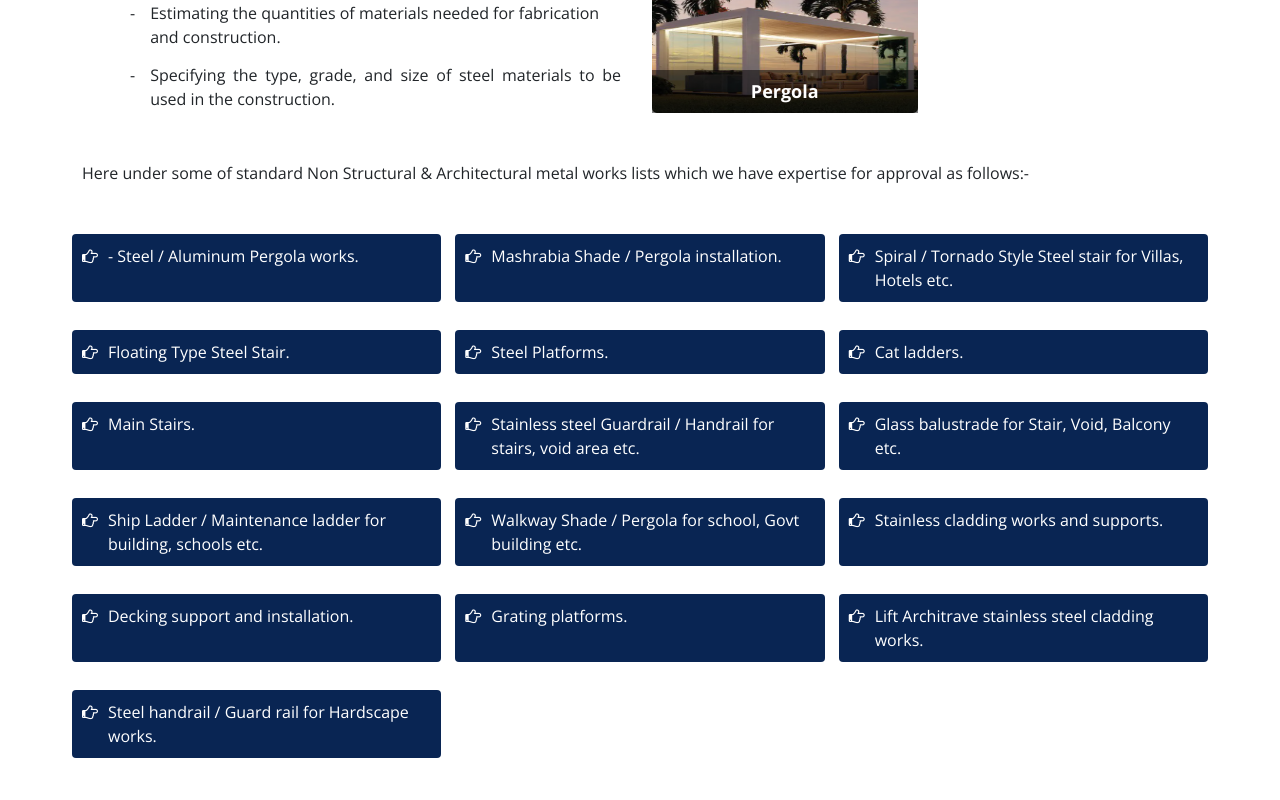
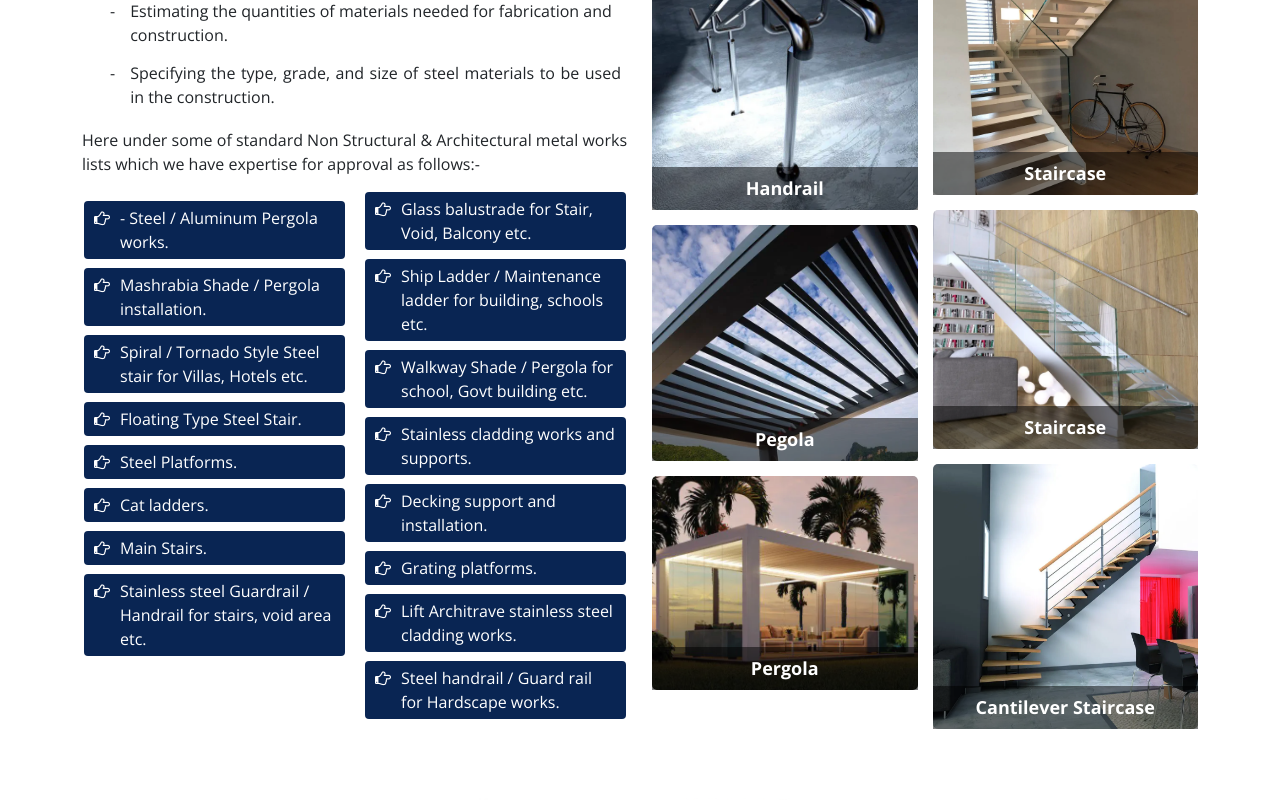
Before and after one commit to subratre/draftsman, a Next.js app: page /non-structural-steel-works in a window 1280 px wide. Shown: the part 1300-2100 px from the top of the page. Built offline with nearby package versions, Linux system fonts and the light colour scheme.

Commit message:
all commit

```diff
--- a/pages/non-structural-steel-works/index.js
+++ b/pages/non-structural-steel-works/index.js
@@ -137,6 +137,131 @@ const NonStructralSteelWorks = () => {
                   </span>
                 </div>
               </div>
+              <div className="somework">
+                <p>
+                  Here under some of standard Non Structural & Architectural
+                  metal works lists which we have expertise for approval as
+                  follows:-
+                </p>
+                <ul>
+                  <li>
+                    <span>
+                      <i class="fa fa-hand-o-right" aria-hidden="true"></i>
+                    </span>
+                    <span>- Steel / Aluminum Pergola works.</span>
+                  </li>
+                  <li>
+                    <span>
+                      <i class="fa fa-hand-o-right" aria-hidden="true"></i>
+                    </span>
+                    <span> Mashrabia Shade / Pergola installation.</span>
+                  </li>
+                  <li>
+                    <span>
+                      <i class="fa fa-hand-o-right" aria-hidden="true"></i>
+                    </span>
+                    <span>
+                      {" "}
+                      Spiral / Tornado Style Steel stair for Villas, Hotels etc.
+                    </span>
+                  </li>
+                  <li>
+                    <span>
+                      <i class="fa fa-hand-o-right" aria-hidden="true"></i>
+                    </span>
+                    <span> Floating Type Steel Stair.</span>
+                  </li>
+                  <li>
+                    <span>
+                      <i class="fa fa-hand-o-right" aria-hidden="true"></i>
+                    </span>
+                    <span>Steel Platforms.</span>
+                  </li>
+                  <li>
+                    <span>
+                      <i class="fa fa-hand-o-right" aria-hidden="true"></i>
+                    </span>
+                    <span> Cat ladders.</span>
+                  </li>
+                  <li>
+                    <span>
+                      <i class="fa fa-hand-o-right" aria-hidden="true"></i>
+                    </span>
+                    <span> Main Stairs.</span>
+                  </li>
+                  <li>
+                    <span>
+                      <i class="fa fa-hand-o-right" aria-hidden="true"></i>
+                    </span>
+                    <span>
+                      {" "}
+                      Stainless steel Guardrail / Handrail for stairs, void area
+                      etc.
+                    </span>
+                  </li>
+                  <li>
+                    <span>
+                      <i class="fa fa-hand-o-right" aria-hidden="true"></i>
+                    </span>
+                    <span> Glass balustrade for Stair, Void, Balcony etc.</span>
+                  </li>
+                  <li>
+                    <span>
+                      <i class="fa fa-hand-o-right" aria-hidden="true"></i>
+                    </span>
+                    <span>
+                      {" "}
+                      Ship Ladder / Maintenance ladder for building, schools
+                      etc.
+                    </span>
+                  </li>
+                  <li>
+                    <span>
+                      <i class="fa fa-hand-o-right" aria-hidden="true"></i>
+                    </span>
+                    <span>
+                      {" "}
+                      Walkway Shade / Pergola for school, Govt building etc.
+                    </span>
+                  </li>
+                  <li>
+                    <span>
+                      <i class="fa fa-hand-o-right" aria-hidden="true"></i>
+                    </span>
+                    <span> Stainless cladding works and supports.</span>
+                  </li>
+                  <li>
+                    <span>
+                      <i class="fa fa-hand-o-right" aria-hidden="true"></i>
+                    </span>
+                    <span>Decking support and installation.</span>
+                  </li>
+                  <li>
+                    <span>
+                      <i class="fa fa-hand-o-right" aria-hidden="true"></i>
+                    </span>
+                    <span> Grating platforms.</span>
+                  </li>
+                  <li>
+                    <span>
+                      <i class="fa fa-hand-o-right" aria-hidden="true"></i>
+                    </span>
+                    <span>
+                      {" "}
+                      Lift Architrave stainless steel cladding works.
+                    </span>
+                  </li>
+                  <li>
+                    <span>
+                      <i class="fa fa-hand-o-right" aria-hidden="true"></i>
+                    </span>
+                    <span>
+                      {" "}
+                      Steel handrail / Guard rail for Hardscape works.
+                    </span>
+                  </li>
+                </ul>
+              </div>
             </div>
             <div class="col-lg-6" align="center">
               <div class="row">
@@ -248,125 +373,6 @@ const NonStructralSteelWorks = () => {
                 </div>
               </div>
             </div>
-            <p>
-              Here under some of standard Non Structural & Architectural metal
-              works lists which we have expertise for approval as follows:-
-            </p>
-          </div>
-        </div>
-        <div className="container mt-4">
-          <div className="row">
-            <ul>
-              <li>
-                <span>
-                  <i class="fa fa-hand-o-right" aria-hidden="true"></i>
-                </span>
-                <span>- Steel / Aluminum Pergola works.</span>
-              </li>
-              <li>
-                <span>
-                  <i class="fa fa-hand-o-right" aria-hidden="true"></i>
-                </span>
-                <span> Mashrabia Shade / Pergola installation.</span>
-              </li>
-              <li>
-                <span>
-                  <i class="fa fa-hand-o-right" aria-hidden="true"></i>
-                </span>
-                <span>
-                  {" "}
-                  Spiral / Tornado Style Steel stair for Villas, Hotels etc.
-                </span>
-              </li>
-              <li>
-                <span>
-                  <i class="fa fa-hand-o-right" aria-hidden="true"></i>
-                </span>
-                <span> Floating Type Steel Stair.</span>
-              </li>
-              <li>
-                <span>
-                  <i class="fa fa-hand-o-right" aria-hidden="true"></i>
-                </span>
-                <span>Steel Platforms.</span>
-              </li>
-              <li>
-                <span>
-                  <i class="fa fa-hand-o-right" aria-hidden="true"></i>
-                </span>
-                <span> Cat ladders.</span>
-              </li>
-              <li>
-                <span>
-                  <i class="fa fa-hand-o-right" aria-hidden="true"></i>
-                </span>
-                <span> Main Stairs.</span>
-              </li>
-              <li>
-                <span>
-                  <i class="fa fa-hand-o-right" aria-hidden="true"></i>
-                </span>
-                <span>
-                  {" "}
-                  Stainless steel Guardrail / Handrail for stairs, void area
-                  etc.
-                </span>
-              </li>
-              <li>
-                <span>
-                  <i class="fa fa-hand-o-right" aria-hidden="true"></i>
-                </span>
-                <span> Glass balustrade for Stair, Void, Balcony etc.</span>
-              </li>
-              <li>
-                <span>
-                  <i class="fa fa-hand-o-right" aria-hidden="true"></i>
-                </span>
-                <span>
-                  {" "}
-                  Ship Ladder / Maintenance ladder for building, schools etc.
-                </span>
-              </li>
-              <li>
-                <span>
-                  <i class="fa fa-hand-o-right" aria-hidden="true"></i>
-                </span>
-                <span>
-                  {" "}
-                  Walkway Shade / Pergola for school, Govt building etc.
-                </span>
-              </li>
-              <li>
-                <span>
-                  <i class="fa fa-hand-o-right" aria-hidden="true"></i>
-                </span>
-                <span> Stainless cladding works and supports.</span>
-              </li>
-              <li>
-                <span>
-                  <i class="fa fa-hand-o-right" aria-hidden="true"></i>
-                </span>
-                <span>Decking support and installation.</span>
-              </li>
-              <li>
-                <span>
-                  <i class="fa fa-hand-o-right" aria-hidden="true"></i>
-                </span>
-                <span> Grating platforms.</span>
-              </li>
-              <li>
-                <span>
-                  <i class="fa fa-hand-o-right" aria-hidden="true"></i>
-                </span>
-                <span> Lift Architrave stainless steel cladding works.</span>
-              </li>
-              <li>
-                <span>
-                  <i class="fa fa-hand-o-right" aria-hidden="true"></i>
-                </span>
-                <span> Steel handrail / Guard rail for Hardscape works.</span>
-              </li>
-            </ul>
           </div>
         </div>
       </section>
--- a/styles/globals.css
+++ b/styles/globals.css
@@ -243,7 +243,18 @@ span.humbergs {
 }
 
 .navmobile li {
-  padding: 5px 14px;
+  padding: 6px 0;
+}
+.somework ul {
+  columns: 2;
+}
+
+.navmobile ul li:not(:last-child) {
+  border-bottom: 1px solid #fff;
+}
+
+.navmobile li a {
+  padding: 2px 12px;
 }
 .navmobile li.active a {
   font-weight: bold;
@@ -2427,13 +2438,7 @@ section.non-ul-data ul {
 }
 
 section.non-ul-data ul {
-  margin: 0;
-  padding: 0;
-  list-style: none;
-  display: grid;
-  grid-template-columns: repeat(auto-fill, minmax(300px, 1fr));
-  /* Adjust the column width as needed */
-  gap: 10px; /* Optional: Add some gap between list items */
+  column: 2;
 }
 
 section.non-ul-data ul li {
@@ -2442,7 +2447,7 @@ section.non-ul-data ul li {
   /* background: #787373; */
   background-color: #092553;
   margin: 9px 2px;
-  padding: 10px;
+  padding: 5px 10px;
   border-radius: 4px;
   color: #fff;
   cursor: pointer;
@@ -2477,9 +2482,9 @@ section.profesional-reviewer {
   font-weight: bold;
 }
 .listitem {
-  margin-left: 41px;
-  margin-top: 18px;
-  margin-bottom: 43px;
+  margin-left: 21px;
+  margin-top: 0;
+  margin-bottom: 12px;
 }
 
 .listitem .grop-items {
@@ -2545,7 +2550,6 @@ section.profesional-reviewer {
 .gallery-item img {
   border-radius: 5px;
   transition: all 0.5s ease-in-out;
-  height: 136px;
 }
 .inneritem {
   position: absolute;
```
